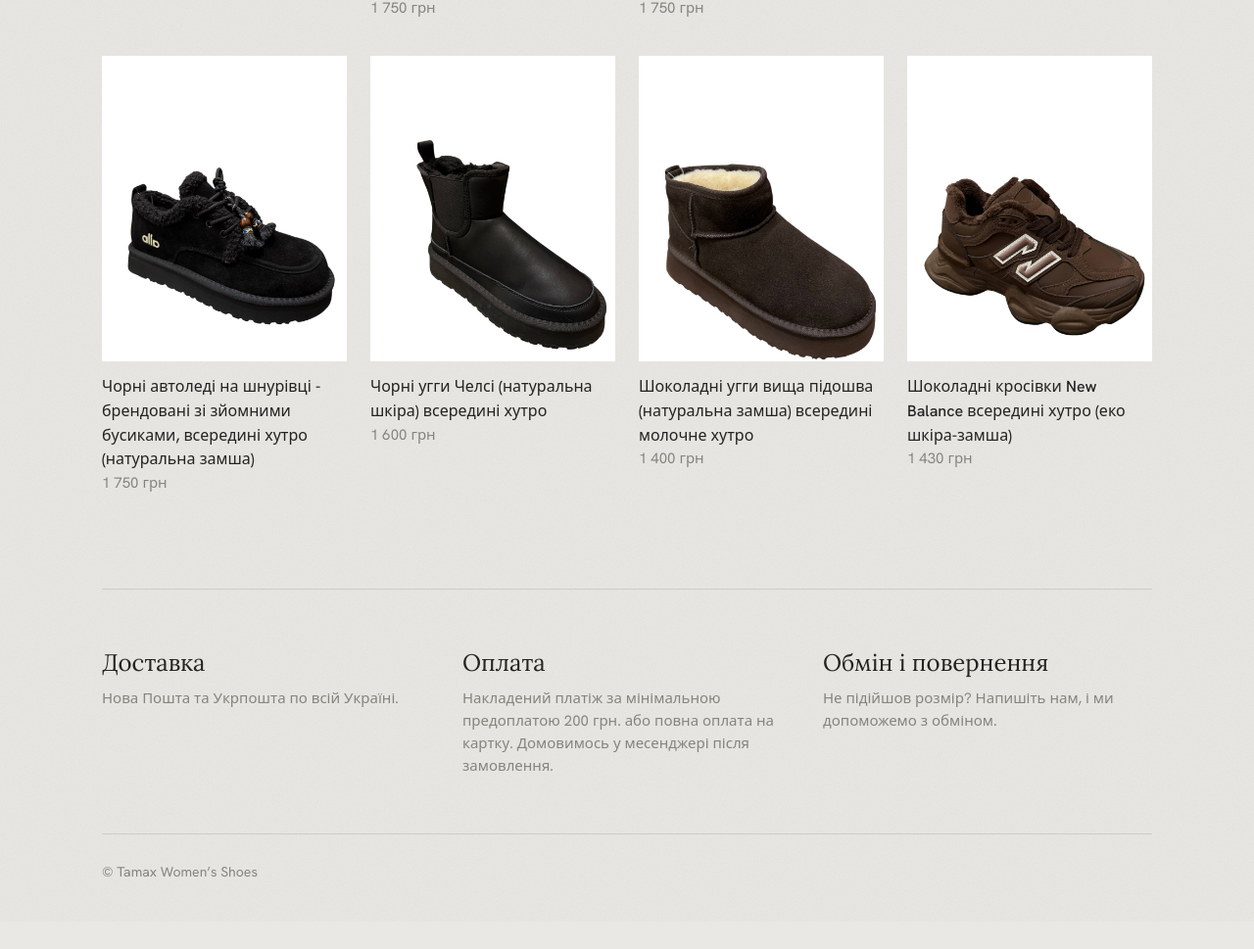
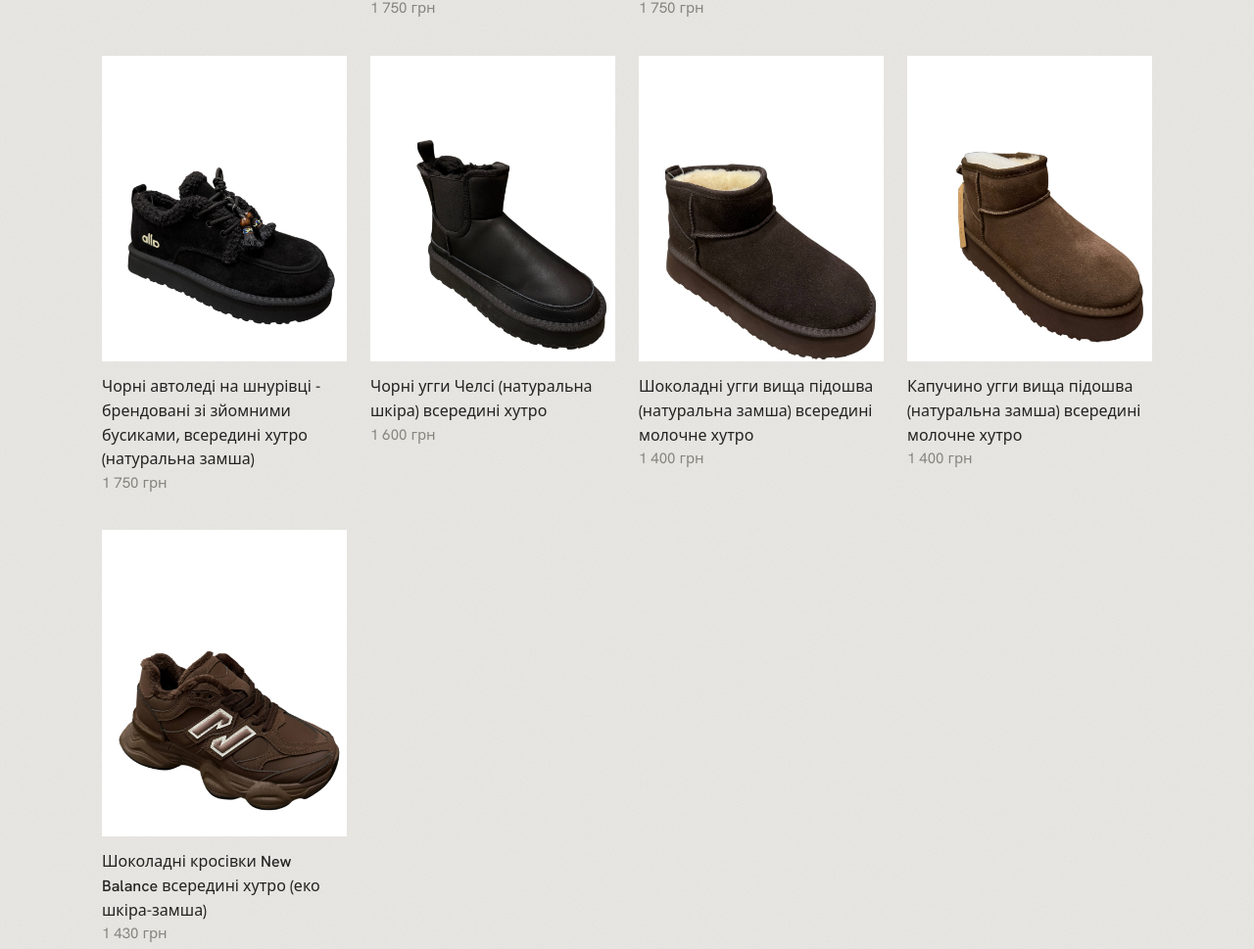
Before and after one commit to tamaxshoes/Tamax, a plain HTML site: page index.html in a window 1280 px wide. Shown: the part 1765-2734 px from the top of the page at 98% size. Before the commit the page ends 2706 px from the top, so only its background shows below. Drawn offline with Linux system fonts and the light colour scheme.

Commit message:
Update index.html

```diff
--- a/index.html
+++ b/index.html
@@ -206,7 +206,8 @@ const PRODUCTS = [
   { id: 13, name: "Чорні автоледі на шнурівці - брендовані зі зйомними бусиками, всередині хутро (натуральна замша)", price: 1750, sizes: [36,37,38,39,40], imgs: ["photo_2026-11-17_12-52-46.jpg","photo_2026-11-17_12-52-49.jpg"], desc: "" },
   { id: 14, name: "Чорні угги Челсі (натуральна шкіра) всередині хутро", price: 1600, sizes: [36,37,38,39], imgs: ["photo_2026-11-17_13-00-35.jpg", "photo_2026-11-17_13-00-37.jpg"], desc: "" },
   { id: 15, name: "Шоколадні угги вища підошва (натуральна замша) всередині молочне хутро", price: 1400, sizes: [36,37,38,39], imgs: ["photo_2026-11-17_13-04-59.jpg", "photo_2026-11-17_13-05-01.jpg"], desc: "" },
-  { id: 16, name: "Шоколадні кросівки New Balance всередині хутро (еко шкіра-замша)", price: 1430, sizes: [36,37,38,39,40], imgs: ["photo_2026-11-16_00-27-14.jpg","photo_2026-11-16_00-27-16.jpg"], desc: "" }
+  { id: 16, name: "Капучино угги вища підошва (натуральна замша) всередині молочне хутро", price: 1400, sizes: [36,37,38,39], imgs: ["photo_2026-11-17_13-16-43.jpg", "photo_2026-11-17_13-16-45.jpg"], desc: "" },
+  { id: 17, name: "Шоколадні кросівки New Balance всередині хутро (еко шкіра-замша)", price: 1430, sizes: [36,37,38,39,40], imgs: ["photo_2026-11-16_00-27-14.jpg","photo_2026-11-16_00-27-16.jpg"], desc: "" }
 ];
 /* ========================================= */
 
```
